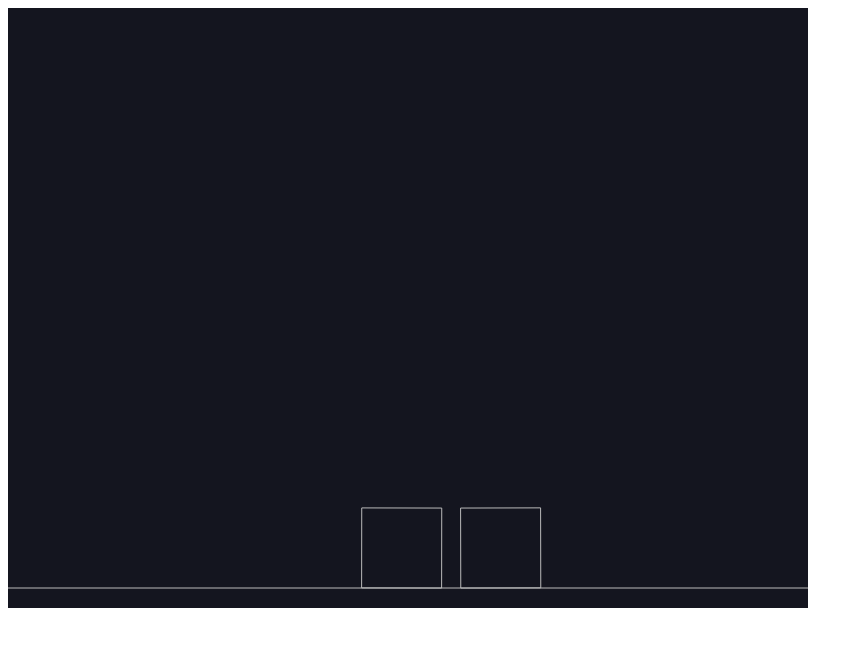
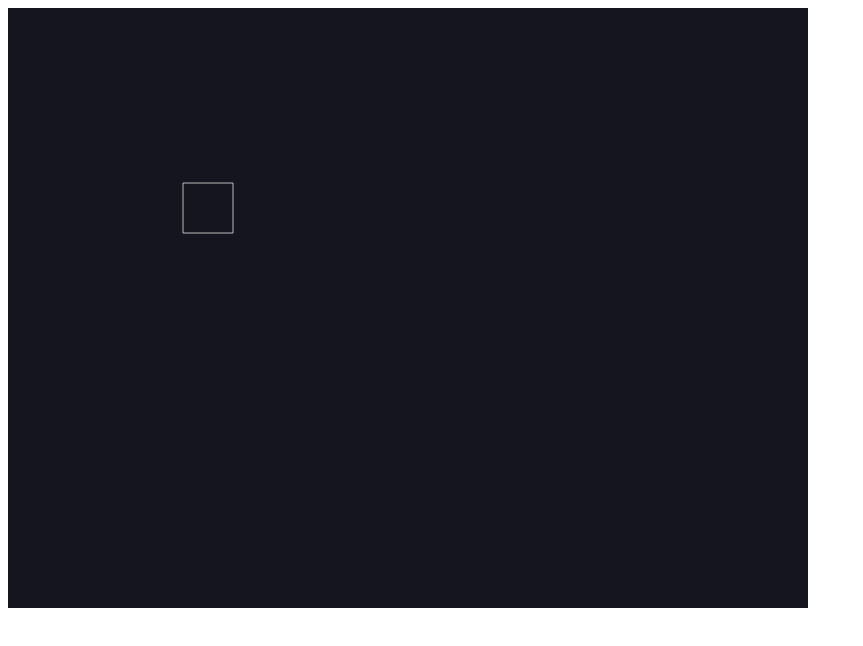
Before and after one commit to aniketsagar/js_practice, a plain HTML site: page maze_game/index.html in a window 1280 px wide. Shown: the whole page, without its empty margins (0-863 px from the left). Drawn offline with Linux system fonts and the light colour scheme.

Commit message:
added demo.js and boilerplate for the same

```diff
--- /dev/null
+++ b/maze_game/demo.js
@@ -0,0 +1,27 @@
+const {Engine, Render, Runner, Bodies, Composite, World } = Matter;
+const CANVAS_HEIGHT = 600;
+const CANVAS_WIDHT = 800;
+// create engine
+const  engine = Engine.create();
+const { world } = engine;
+
+//create a renderer
+const render = Render.create({
+    element : document.body,
+    engine: engine,
+    options: {
+        width: CANVAS_WIDHT,
+        height: CANVAS_HEIGHT
+    },
+});
+
+
+Render.run(render);
+Runner.run(Runner.create(), engine);
+
+const shape = Bodies.rectangle(200,200,50,50 ,{
+    isStatic: true
+});
+
+World.add(world, shape);
+console.log(world)
--- a/maze_game/index.html
+++ b/maze_game/index.html
@@ -12,6 +12,6 @@
     <body>
         <script src="matter.js"></script>
 
-        <script src="index.js"></script>
+        <script src="demo.js"></script>
     </body>
 </html>
--- a/maze_game/index.js
+++ b/maze_game/index.js
@@ -12,36 +12,80 @@
     -> matterjs collision detections
 */
 
-// module aliases
-var Engine = Matter.Engine,
-    Render = Matter.Render,
-    Runner = Matter.Runner,
-    Bodies = Matter.Bodies,
-    Composite = Matter.Composite;
+/**
+ * world --- this object contains everything for any
+ *           given instance of time  in our matters app
+ * Engine -- reads the current state of our world
+ *           and calculate the change in position of the object
+ *           inside our world
+ * Runner -- This runs <framerate> times per second and passes on information
+ *            from world to engine for calculating updates
+ * Render -- After the update in states of bodies in our world by engine
+ *           Render method will check the state and show the updated states
+ *           on screen
+ * body -- these are all the objects on our screen
+ *
+ */
+// // module aliases
+// const Engine = Matter.Engine,
+//     Render = Matter.Render,
+//     Runner = Matter.Runner,
+//     Bodies = Matter.Bodies,
+//     Composite = Matter.Composite;
 
-// create an engine
-var engine = Engine.create();
+// // create an engine
+// const engine = Engine.create();
 
-// create a renderer
-var render = Render.create({
-    element: document.body,
+// // create a renderer
+// var render = Render.create({
+//     element: document.body,
+//     engine: engine,
+//        wireframes: false
+// });
+
+// // create two boxes and a ground
+// var boxA = Bodies.rectangle(400, 200, 80, 80);
+// var boxB = Bodies.rectangle(450, 50, 80, 80);
+// var ground = Bodies.rectangle(400, 610, 810, 60, { isStatic: true });
+
+// // add all of the bodies to the world
+// Composite.add(engine.world, [boxA, boxB, ground]);
+
+// // run the renderer
+// Render.run(render);
+
+// // create runner
+// var runner = Runner.create();
+
+// // run the engine
+// Runner.run(runner, engine);
+
+
+
+const {Engine, Render, Runner, Bodies, Composite, World } = Matter;
+const CANVAS_HEIGHT = 600;
+const CANVAS_WIDHT = 800;
+// create engine
+const  engine = Engine.create();
+const { world } = engine;
+
+//create a renderer
+const render = Render.create({
+    element : document.body,
     engine: engine,
-       wireframes: false
+    options: {
+        width: CANVAS_WIDHT,
+        height: CANVAS_HEIGHT
+    },
 });
 
-// create two boxes and a ground
-var boxA = Bodies.rectangle(400, 200, 80, 80);
-var boxB = Bodies.rectangle(450, 50, 80, 80);
-var ground = Bodies.rectangle(400, 610, 810, 60, { isStatic: true });
 
-// add all of the bodies to the world
-Composite.add(engine.world, [boxA, boxB, ground]);
+Render.run(render);
+Runner.run(Runner.create(), engine);
 
-// run the renderer
-Render.run(render);
+const shape = Bodies.rectangle(200,200,50,50 ,{
+    isStatic: true
+});
 
-// create runner
-var runner = Runner.create();
-
-// run the engine
-Runner.run(runner, engine);
+World.add(world, shape);
+console.log(world)
```
